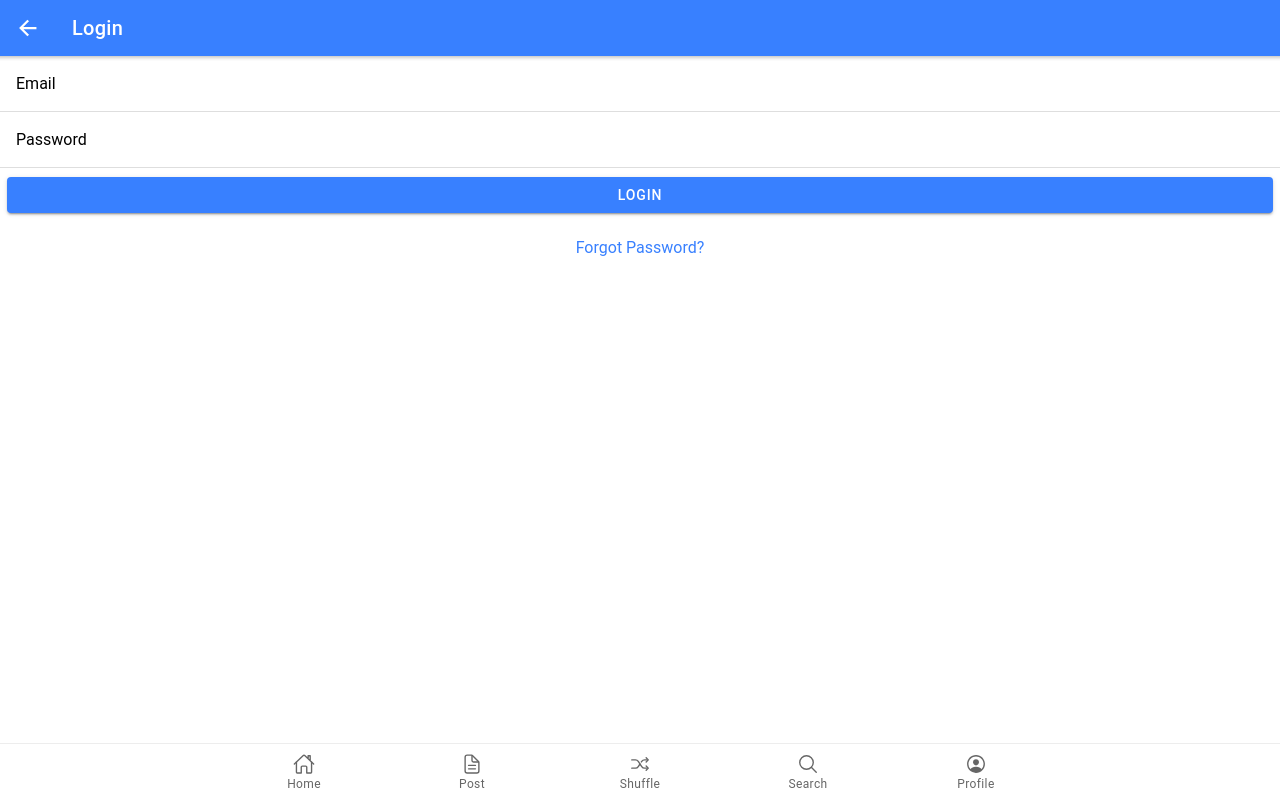
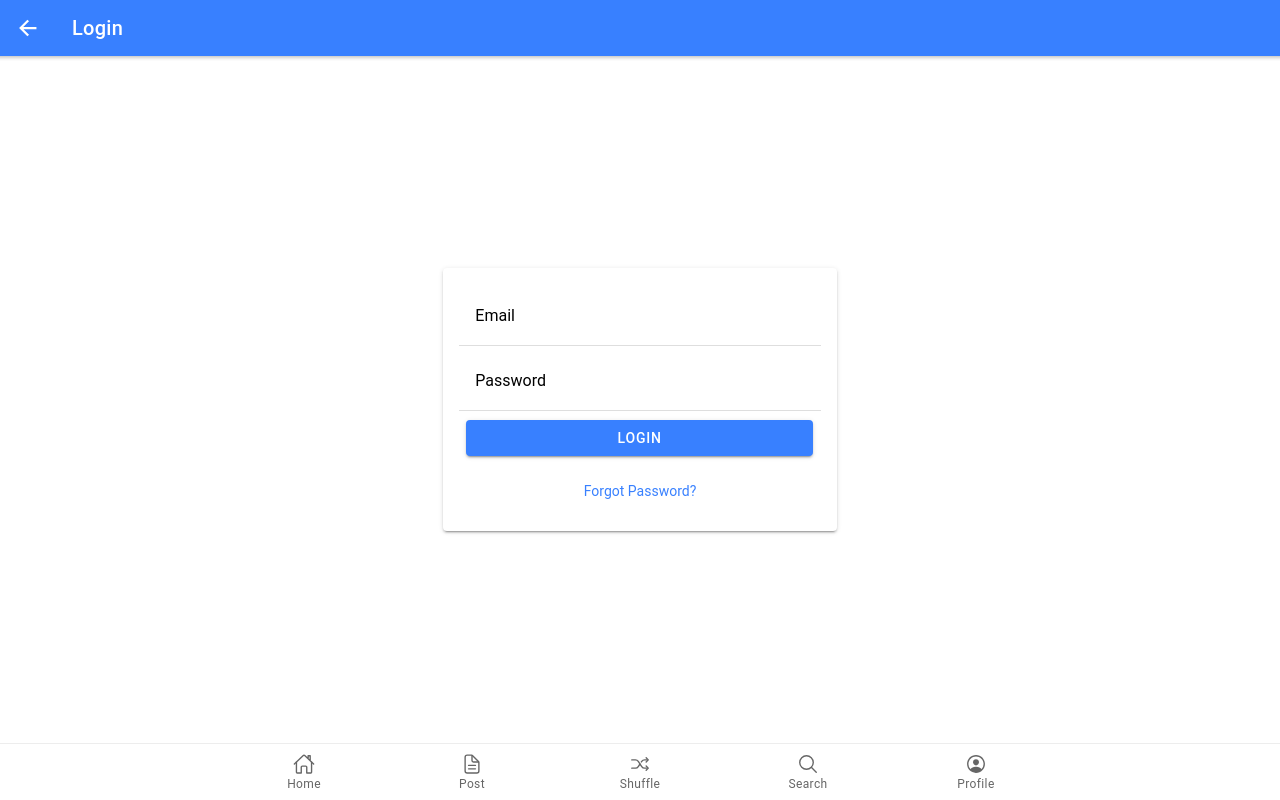
Before and after one commit to mgportofolio/Rhemaku, a React (Create React App) app: page /login in a window 1280 px wide. Built offline with nearby package versions, Linux system fonts and the light colour scheme; no server answers.

Commit message:
Styling authentication

```diff
--- /dev/null
+++ b/src/components/Authentication/AuthComponent.tsx
@@ -0,0 +1,44 @@
+import React from "react";
+import {
+  IonCard,
+  IonCardContent,
+  IonRow,
+  IonCol,
+  IonButton,
+} from "@ionic/react";
+
+const AuthComponent: React.FC = () => {
+  return (
+    <IonCard>
+      <IonCardContent>
+        <IonRow>
+          <IonCol>
+            <IonButton
+              expand="block"
+              routerLink={"/login"}
+              shape="round"
+              color="primary"
+            >
+              Login
+            </IonButton>
+          </IonCol>
+        </IonRow>
+        <IonRow>
+          <IonCol>
+            <IonButton
+              expand="block"
+              routerLink={"/register"}
+              shape="round"
+              fill="outline"
+              color="primary"
+            >
+              Sign Up
+            </IonButton>
+          </IonCol>
+        </IonRow>
+      </IonCardContent>
+    </IonCard>
+  );
+};
+
+export default AuthComponent;
--- /dev/null
+++ b/src/components/Authentication/LoginComponent.tsx
@@ -0,0 +1,64 @@
+import React from "react";
+import {
+  IonCard,
+  IonCardContent,
+  IonRow,
+  IonCol,
+  IonButton,
+  IonItem,
+  IonLabel,
+  IonInput,
+  IonRouterLink,
+} from "@ionic/react";
+
+const LoginComponent: React.FC<any> = (props: any) => {
+  return (
+    <IonCard>
+      <IonCardContent>
+        <IonItem lines="full">
+          <IonLabel position="floating">Email</IonLabel>
+          <IonInput
+            name="email"
+            type="text"
+            value={props.values.email}
+            onIonChange={props.handleChange}
+            required
+          ></IonInput>
+        </IonItem>
+        <IonItem lines="full">
+          <IonLabel position="floating">Password</IonLabel>
+          <IonInput
+            name="password"
+            type="password"
+            value={props.values.password}
+            onIonChange={props.handleChange}
+            onKeyPress={props.handleKeyPress}
+            required
+          ></IonInput>
+        </IonItem>
+        <IonRow>
+          <IonCol>
+            <IonButton
+              type="submit"
+              color="primary"
+              expand="block"
+              onClick={props.handleSubmit}
+              disabled={props.isSubmitting}
+            >
+              Login
+            </IonButton>
+          </IonCol>
+        </IonRow>
+        <IonRow>
+          <IonCol class="ion-text-center ion-padding-vertical">
+            <IonRouterLink routerLink={"/forgotpassword"}>
+              Forgot Password?
+            </IonRouterLink>
+          </IonCol>
+        </IonRow>
+      </IonCardContent>
+    </IonCard>
+  );
+};
+
+export default LoginComponent;
--- /dev/null
+++ b/src/components/Authentication/SignupComponent.tsx
@@ -0,0 +1,66 @@
+import React from "react";
+import {
+  IonCard,
+  IonCardContent,
+  IonRow,
+  IonCol,
+  IonButton,
+  IonItem,
+  IonLabel,
+  IonInput,
+} from "@ionic/react";
+
+const SignupComponent: React.FC<any> = (props: any) => {
+  return (
+    <IonCard>
+      <IonCardContent>
+        <IonItem lines="full">
+          <IonLabel position="floating">Username</IonLabel>
+          <IonInput
+            name="name"
+            type="text"
+            value={props.values.name}
+            onIonChange={props.handleChange}
+            required
+          ></IonInput>
+        </IonItem>
+        <IonItem lines="full">
+          <IonLabel position="floating">Email</IonLabel>
+          <IonInput
+            name="email"
+            type="text"
+            value={props.values.email}
+            onIonChange={props.handleChange}
+            required
+          ></IonInput>
+        </IonItem>
+        <IonItem lines="full">
+          <IonLabel position="floating">Password</IonLabel>
+          <IonInput
+            name="password"
+            type="password"
+            value={props.values.password}
+            onIonChange={props.handleChange}
+            onKeyPress={props.handleKeyPress}
+            required
+          ></IonInput>
+        </IonItem>
+        <IonRow>
+          <IonCol>
+            <IonButton
+              type="submit"
+              color="primary"
+              expand="block"
+              onClick={props.handleSubmit}
+              disabled={props.isSubmitting}
+            >
+              Sign Up
+            </IonButton>
+          </IonCol>
+        </IonRow>
+      </IonCardContent>
+    </IonCard>
+  );
+};
+
+export default SignupComponent;
--- /dev/null
+++ b/src/components/Commons/BaseComponent.tsx
@@ -0,0 +1,36 @@
+import React from "react";
+import { IonRow, IonCol, IonGrid } from "@ionic/react";
+
+const BaseComponent: React.FC<any> = (props: any) => {
+  return (
+    <IonGrid
+      style={{
+        height: "100%",
+      }}
+    >
+      <IonRow
+        style={{
+          display: "flex",
+          "align-items": "center",
+          height: "100%",
+        }}
+      >
+        <IonCol
+          pushSm="1"
+          pushMd="2"
+          pushLg="3"
+          pushXl="4"
+          sizeXs="12"
+          sizeSm="10"
+          sizeMd="8"
+          sizeLg="6"
+          sizeXl="4"
+        >
+          {props.children}
+        </IonCol>
+      </IonRow>
+    </IonGrid>
+  );
+};
+
+export default BaseComponent;
--- a/src/pages/Auth/Login.tsx
+++ b/src/pages/Auth/Login.tsx
@@ -3,14 +3,10 @@ import NavHeader from "../../components/Headers/NavHeader";
 import {
   IonPage,
   IonContent,
-  IonItem,
-  IonLabel,
-  IonInput,
   IonRow,
   IonCol,
-  IonButton,
-  IonRouterLink,
   IonLoading,
+  IonGrid,
 } from "@ionic/react";
 
 import { toast } from "../../helpers/toast";
@@ -18,6 +14,8 @@ import useForm from "../../hooks/useForm";
 import firebase from "../../firebase/firebase";
 import validateAuth from "../../validators/validateAuth";
 import { LOGIN } from "../../enum/authenticationEnum";
+import LoginComponent from "../../components/Authentication/LoginComponent";
+import BaseComponent from "../../components/Commons/BaseComponent";
 
 const INITIAL_STATE = {
   email: "",
@@ -61,47 +59,15 @@ const Login: React.FC<any> = (props: any) => {
       <NavHeader title="Login" />
       <IonLoading message={"Please wait..."} isOpen={busy} />
       <IonContent>
-        <IonItem lines="full">
-          <IonLabel position="floating">Email</IonLabel>
-          <IonInput
-            name="email"
-            type="text"
-            value={values.email}
-            onIonChange={handleChange}
-            required
-          ></IonInput>
-        </IonItem>
-        <IonItem lines="full">
-          <IonLabel position="floating">Password</IonLabel>
-          <IonInput
-            name="password"
-            type="password"
-            value={values.password}
-            onIonChange={handleChange}
-            onKeyPress={handleKeyPress}
-            required
-          ></IonInput>
-        </IonItem>
-        <IonRow>
-          <IonCol>
-            <IonButton
-              type="submit"
-              color="primary"
-              expand="block"
-              onClick={handleSubmit}
-              disabled={isSubmitting}
-            >
-              Login
-            </IonButton>
-          </IonCol>
-        </IonRow>
-        <IonRow>
-          <IonCol class="ion-text-center ion-padding-vertical">
-            <IonRouterLink routerLink={"/forgotpassword"}>
-              Forgot Password?
-            </IonRouterLink>
-          </IonCol>
-        </IonRow>
+        <BaseComponent>
+          <LoginComponent
+            handleChange={handleChange}
+            handleSubmit={handleSubmit}
+            isSubmitting={isSubmitting}
+            values={values}
+            handleKeyPress={handleKeyPress}
+          />
+        </BaseComponent>
       </IonContent>
     </IonPage>
   );
--- a/src/pages/Auth/Signup.tsx
+++ b/src/pages/Auth/Signup.tsx
@@ -10,6 +10,7 @@ import {
   IonCol,
   IonButton,
   IonLoading,
+  IonGrid,
 } from "@ionic/react";
 
 import { toast } from "../../helpers/toast";
@@ -17,6 +18,8 @@ import useForm from "../../hooks/useForm";
 import firebase from "../../firebase/firebase";
 import validateAuth from "../../validators/validateAuth";
 import { REGISTRATION } from "../../enum/authenticationEnum";
+import SignupComponent from "../../components/Authentication/SignupComponent";
+import BaseComponent from "../../components/Commons/BaseComponent";
 
 const INITIAL_STATE = {
   name: "",
@@ -49,54 +52,27 @@ const Signup: React.FC<any> = (props: any) => {
     }
   }
 
+  function handleKeyPress(event: any) {
+    if (event.key === "Enter") {
+      const { email, password } = values;
+      handleSubmit();
+    }
+  }
+
   return (
     <IonPage>
       <NavHeader title="Sign Up" />
       <IonLoading message={"Please wait..."} isOpen={busy} />
       <IonContent>
-        <IonItem lines="full">
-          <IonLabel position="floating">Username</IonLabel>
-          <IonInput
-            name="name"
-            type="text"
-            value={values.name}
-            onIonChange={handleChange}
-            required
-          ></IonInput>
-        </IonItem>
-        <IonItem lines="full">
-          <IonLabel position="floating">Email</IonLabel>
-          <IonInput
-            name="email"
-            type="text"
-            value={values.email}
-            onIonChange={handleChange}
-            required
-          ></IonInput>
-        </IonItem>
-        <IonItem lines="full">
-          <IonLabel position="floating">Password</IonLabel>
-          <IonInput
-            name="password"
-            type="password"
-            value={values.password}
-            onIonChange={handleChange}
-            required
-          ></IonInput>
-        </IonItem>
-        <IonRow>
-          <IonCol>
-            <IonButton
-              type="submit"
-              color="primary"
-              expand="block"
-              onClick={handleSubmit}
-              disabled={isSubmitting}
-            >
-              Sign Up
-            </IonButton>
-          </IonCol>
-        </IonRow>
+        <BaseComponent>
+          <SignupComponent
+            handleChange={handleChange}
+            handleSubmit={handleSubmit}
+            isSubmitting={isSubmitting}
+            values={values}
+            handleKeyPress={handleKeyPress}
+          />
+        </BaseComponent>
       </IonContent>
     </IonPage>
   );
--- a/src/pages/Profile.tsx
+++ b/src/pages/Profile.tsx
@@ -1,9 +1,6 @@
 import {
   IonContent,
-  IonHeader,
   IonPage,
-  IonTitle,
-  IonToolbar,
   IonCard,
   IonCardContent,
   IonList,
@@ -22,7 +19,9 @@ import firebase from "../firebase/firebase";
 import UserContext from "../context/UserContext";
 import SmallHeader from "../components/Headers/SmallHeader";
 import LargeHeader from "../components/Headers/LargeHeader";
+import AuthComponent from "../components/Authentication/AuthComponent";
 import { personCircleOutline, mailOutline } from "ionicons/icons";
+import BaseComponent from "../components/Commons/BaseComponent";
 
 const Profile: React.FC<any> = (props: any) => {
   const user = React.useContext(UserContext);
@@ -87,33 +86,9 @@ const Profile: React.FC<any> = (props: any) => {
             </IonRow>
           </>
         ) : (
-          <IonGrid>
-            <IonRow>
-              <IonCol>
-                <IonButton
-                  expand="block"
-                  routerLink={"/login"}
-                  shape="round"
-                  color="primary"
-                >
-                  Login
-                </IonButton>
-              </IonCol>
-            </IonRow>
-            <IonRow>
-              <IonCol>
-                <IonButton
-                  expand="block"
-                  routerLink={"/register"}
-                  shape="round"
-                  fill="outline"
-                  color="primary"
-                >
-                  Sign Up
-                </IonButton>
-              </IonCol>
-            </IonRow>
-          </IonGrid>
+          <BaseComponent>
+            <AuthComponent />
+          </BaseComponent>
         )}
       </IonContent>
     </IonPage>
--- a/src/validators/validateAuth.ts
+++ b/src/validators/validateAuth.ts
@@ -15,24 +15,24 @@ export default function validateSingup(values: any, purpose: string) {
   //Fluent validation for auth:email
   if (
     !values.email &&
-    (purpose == AuthEnum.REGISTRATION ||
-      purpose == AuthEnum.LOGIN ||
-      purpose == AuthEnum.FORGOT_PASSWORD ||
-      purpose == AuthEnum.EDIT_PROFILE)
+    (purpose === AuthEnum.REGISTRATION ||
+      purpose === AuthEnum.LOGIN ||
+      purpose === AuthEnum.FORGOT_PASSWORD ||
+      purpose === AuthEnum.EDIT_PROFILE)
   ) {
     errors.email = "Your email is required.";
   } else if (
     !/^[A-Za-z0-9._%+-]+@[A-Za-z0-9.-]+\.[A-Za-z]{2,}$/.test(values.email) &&
-    (purpose == AuthEnum.REGISTRATION ||
-      purpose == AuthEnum.LOGIN ||
-      purpose == AuthEnum.FORGOT_PASSWORD ||
-      purpose == AuthEnum.EDIT_PROFILE)
+    (purpose === AuthEnum.REGISTRATION ||
+      purpose === AuthEnum.LOGIN ||
+      purpose === AuthEnum.FORGOT_PASSWORD ||
+      purpose === AuthEnum.EDIT_PROFILE)
   ) {
     errors.email = "Your email is invalid.";
   }
 
   //Fluent validation for auth:password
-  if (purpose == AuthEnum.REGISTRATION || purpose == AuthEnum.LOGIN) {
+  if (purpose === AuthEnum.REGISTRATION || purpose === AuthEnum.LOGIN) {
     if (!values.password) {
       errors.password = "Your password is required.";
     } else if (values.password.length < 8) {
@@ -40,7 +40,7 @@ export default function validateSingup(values: any, purpose: string) {
     }
   }
 
-  if (purpose == AuthEnum.EDIT_PROFILE) {
+  if (purpose === AuthEnum.EDIT_PROFILE) {
     if (!values.currentPassword) {
       errors.password = "Your current password is required.";
     } else if (values.currentPassword.length < 8) {
```
Also changed, not shown: src/components/Commons/TopBaseComponent.tsx (added, +26 -0 lines).
